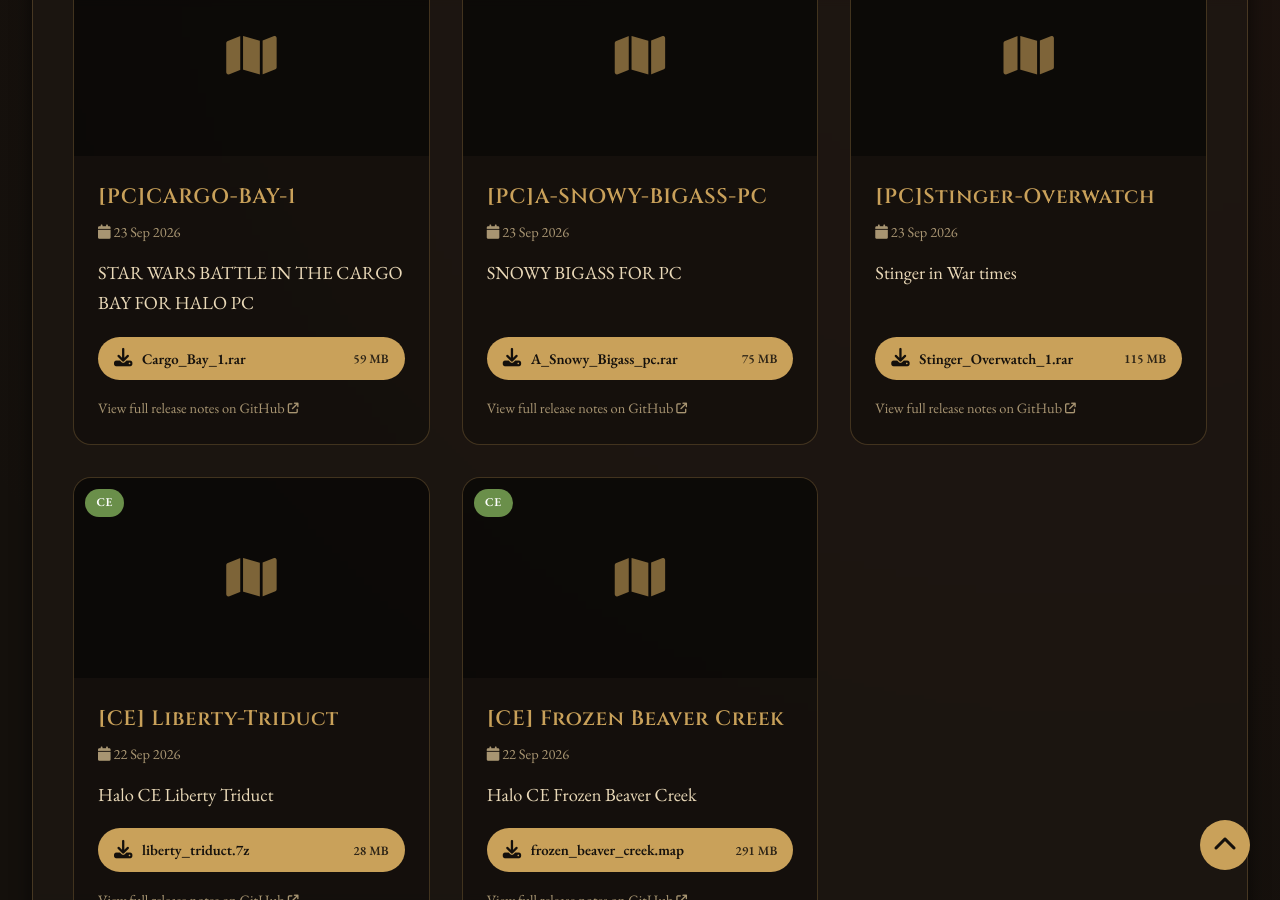
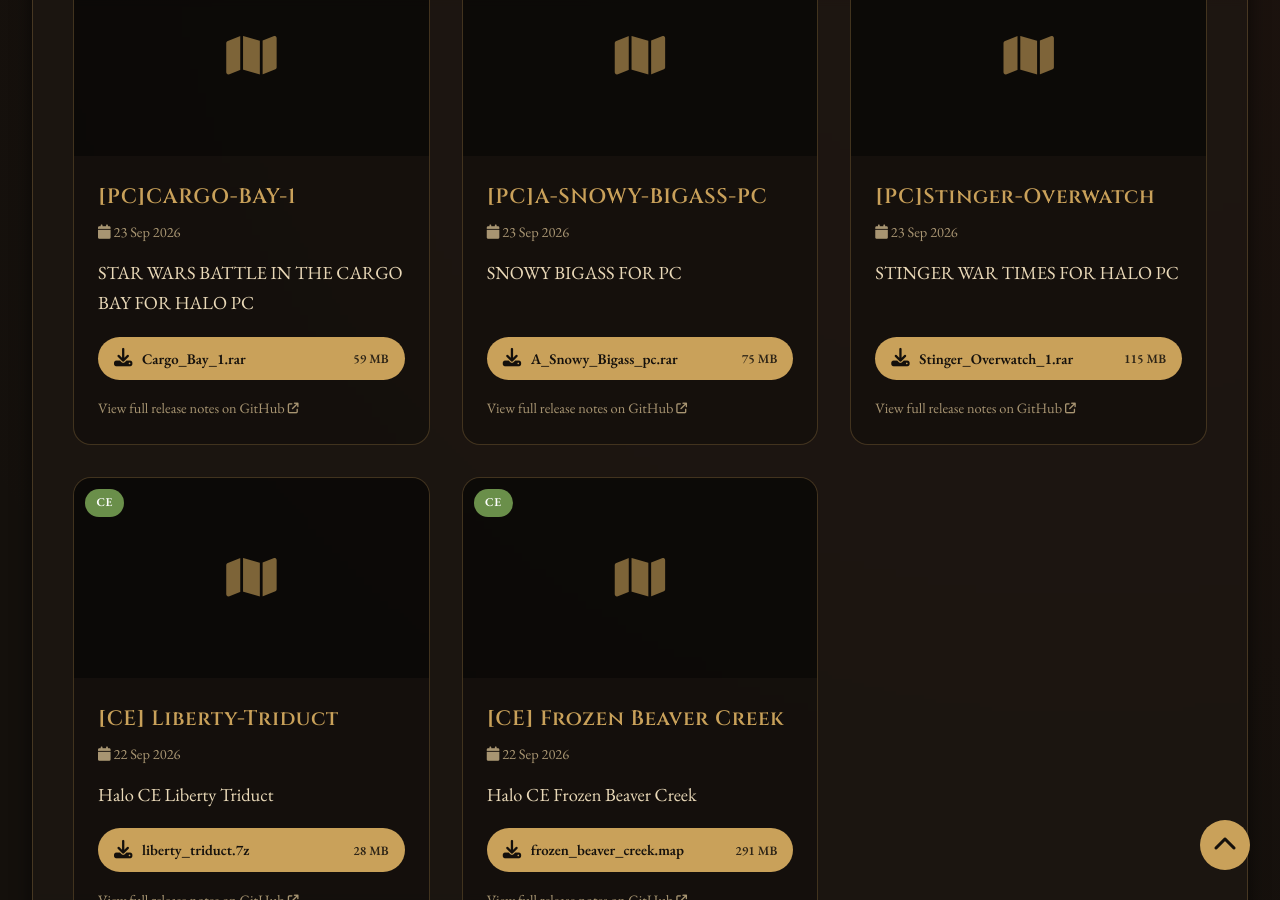
Before and after one commit to Chalwk/NC-Halo-Maps, a Jekyll site: the page built from maps.html, in a window 1280 px wide and 900 px high, scrolled down 4426 px. Built offline with Jekyll 4.4.1, drawn with Linux system fonts in a browser that asks for light colours.

Commit message:
chore: update releases data

```diff
--- a/_data/releases.json
+++ b/_data/releases.json
@@ -223,7 +223,7 @@
         "name": "liberty_insomnia_1.rar",
         "size": 94854096,
         "size_human": "90 MB",
-        "download_count": 0,
+        "download_count": 1,
         "browser_download_url": "https://github.com/nakedchick-code/NC-Halo-Maps/releases/download/PC-INSOMNIA/liberty_insomnia_1.rar",
         "content_type": "application/x-compressed"
       }
@@ -532,7 +532,7 @@
     "id": 394731571,
     "tag": "PC-Stinger-Overwatch",
     "name": "[PC]Stinger-Overwatch",
-    "body": "Stinger in War times",
+    "body": "STINGER WAR TIMES FOR HALO PC",
     "prerelease": false,
     "published_at": "2026-09-23T14:13:48Z",
     "html_url": "https://github.com/nakedchick-code/NC-Halo-Maps/releases/tag/PC-Stinger-Overwatch",
```
